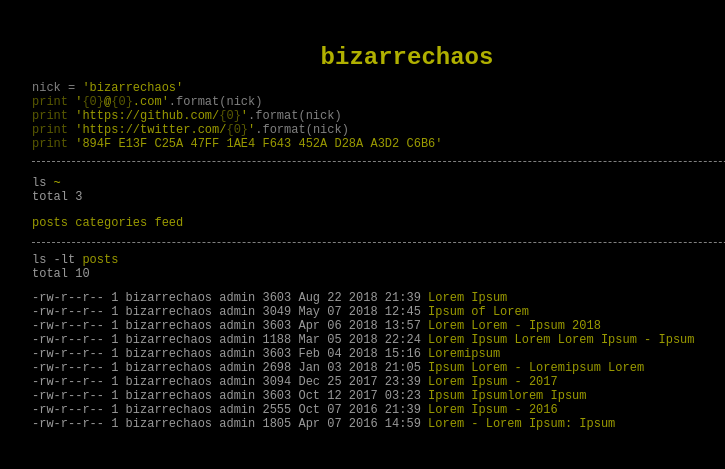
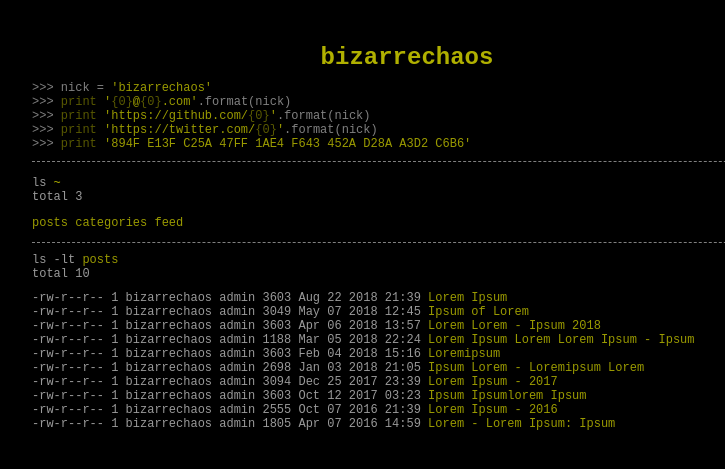
Before and after one commit to bizarrechaos/bizarrechaos.github.io, a Jekyll site: the page built from index.md, in a window 1280 px wide. Shown: the top 469 px of the page, without its empty margins (233-958 px from the left). Built offline with Jekyll 4.4.1, drawn with Linux system fonts in a browser that asks for light colours.

Commit message:
Update header.html

```diff
--- a/_includes/header.html
+++ b/_includes/header.html
@@ -2,19 +2,19 @@
   <div class="col-lg-8 col-lg-offset-2">
     <h1 class="">bizarrechaos</h1>
     <p>
-    nick = <span class="string">'{{ site.nick }}'</span>
+    >>> nick = <span class="string">'{{ site.nick }}'</span>
     </p>
     <p>
-    <span class="reserved">print </span><span class="string">'<span class="reserved">{0}</span>@<span class="reserved">{0}</span>.{{ site.mail.ext }}'</span>.format(nick)
+    >>> <span class="reserved">print </span><span class="string">'<span class="reserved">{0}</span>@<span class="reserved">{0}</span>.{{ site.mail.ext }}'</span>.format(nick)
     </p>
     <p>
-    <span class="reserved">print </span><a href="https://{{ site.source_code.server }}/{{ site.source_code.nick }}" target="_blank"><span class="string">'https://{{ site.source_code.server }}/<span class="reserved">{0}</span>'</span></a>.format(nick)
+    >>> <span class="reserved">print </span><a href="https://{{ site.source_code.server }}/{{ site.source_code.nick }}" target="_blank"><span class="string">'https://{{ site.source_code.server }}/<span class="reserved">{0}</span>'</span></a>.format(nick)
     </p>
     <p>
-    <span class="reserved">print </span><a href="https://twitter.com/bizarrechaos" target="_blank"><span class="string">'https://twitter.com/<span class="reserved">{0}</span>'</span></a>.format(nick)
+    >>> <span class="reserved">print </span><a href="https://twitter.com/bizarrechaos" target="_blank"><span class="string">'https://twitter.com/<span class="reserved">{0}</span>'</span></a>.format(nick)
     </p>
     <p>
-    <span class="reserved">print <a href="{{ site.url }}/misc/pubkey.gpg.txt" target="_blank"><span class="string">'894F E13F C25A 47FF 1AE4  F643 452A D28A A3D2 C6B6'</span></a>
+    >>> <span class="reserved">print <a href="{{ site.url }}/misc/pubkey.gpg.txt" target="_blank"><span class="string">'894F E13F C25A 47FF 1AE4  F643 452A D28A A3D2 C6B6'</span></a>
     </p>
   </div>
 </header>
```
